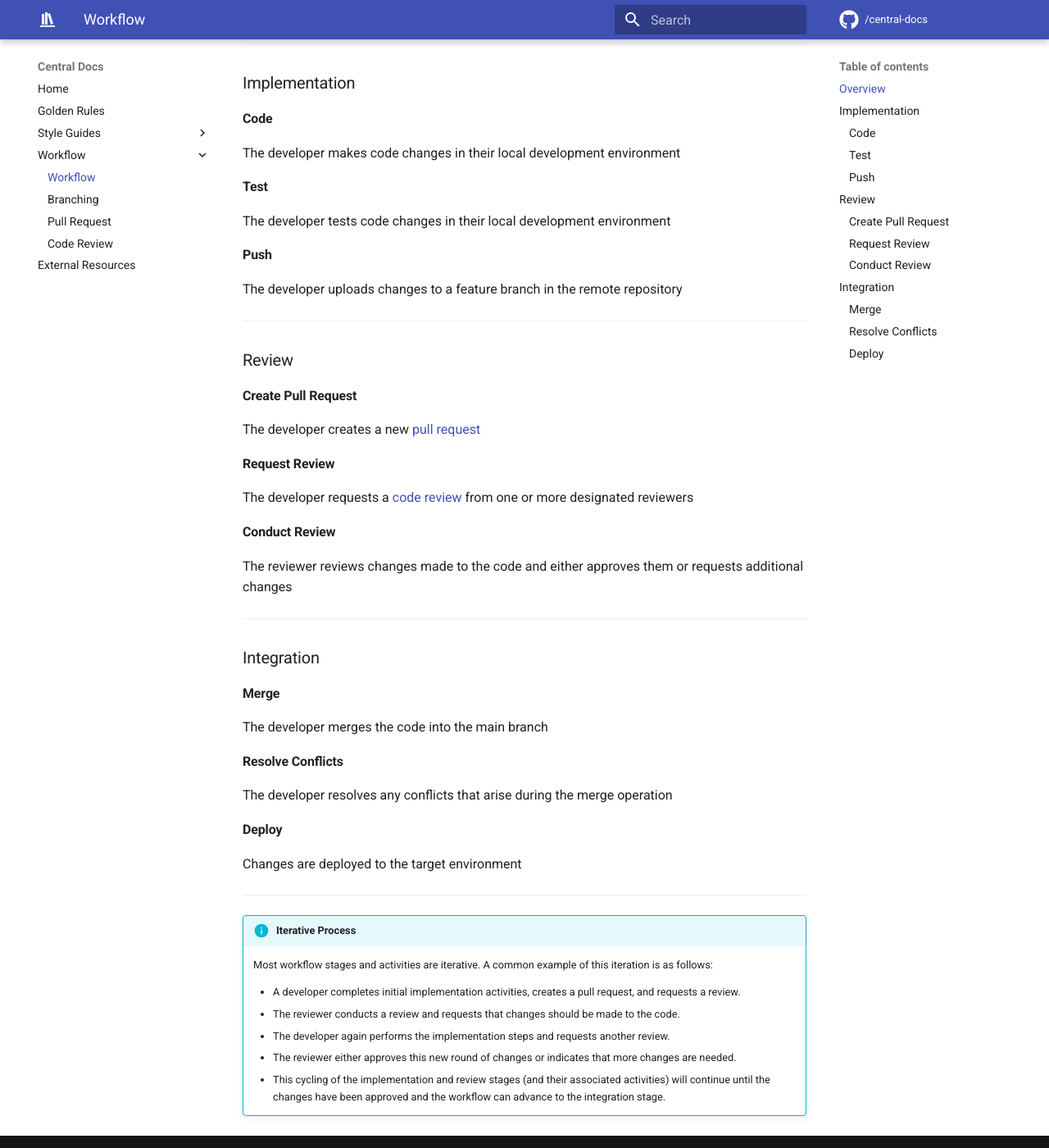
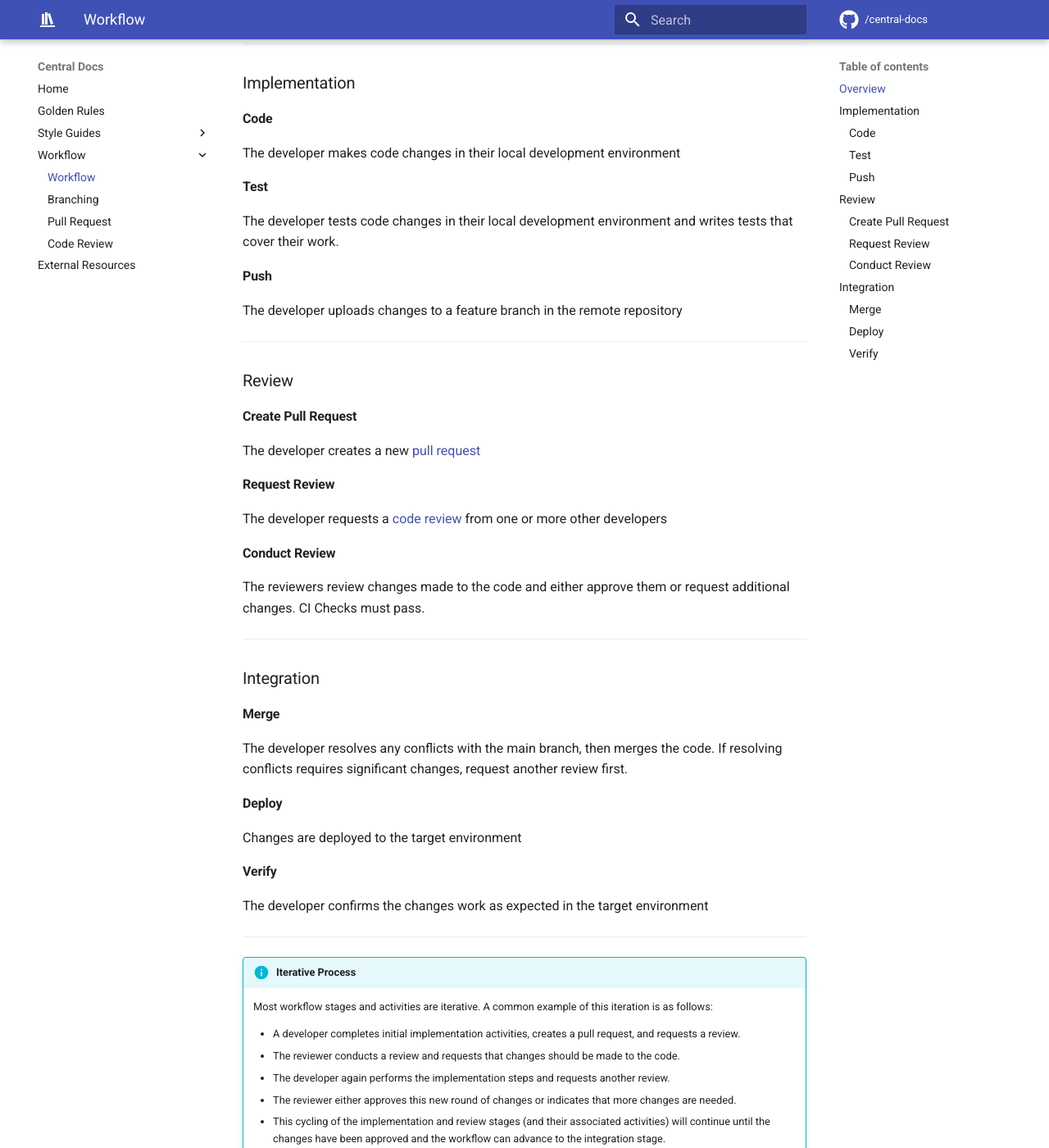
Before and after one commit to city-of-saint-louis/central-docs, an MkDocs documentation site: the page built from docs/workflow.md, in a window 1280 px wide and 1400 px high, scrolled down 316 px. Shown: the whole window at 82% size. Built offline with MkDocs 1.6.1 and Material for MkDocs 9.7.7, drawn with Linux system fonts in a browser that asks for light colours; comment, search, counter and statistics services are not loaded.

Commit message:
Align workflow with golden rules

```diff
--- a/docs/workflow.md
+++ b/docs/workflow.md
@@ -9,7 +9,7 @@ ___
 #### Code
 The developer makes code changes in their local development environment
 #### Test
-The developer tests code changes in their local development environment
+The developer tests code changes in their local development environment and writes tests that cover their work.
 #### Push
 The developer uploads changes to a feature branch in the remote repository
 ___
@@ -17,18 +17,17 @@ ___
 #### Create Pull Request
 The developer creates a new [pull request](pull-request.md)
 #### Request Review
-The developer requests a [code review](code-review.md) from one or more designated reviewers
+The developer requests a [code review](code-review.md) from one or more other developers
 #### Conduct Review
-The reviewer reviews changes made to the code and either approves them or requests additional changes
-
+The reviewers review changes made to the code and either approve them or request additional changes. CI Checks must pass.
 ___
 ### Integration
 #### Merge
-The developer merges the code into the main branch
-#### Resolve Conflicts
-The developer resolves any conflicts that arise during the merge operation
+The developer resolves any conflicts with the main branch, then merges the code. If resolving conflicts requires significant changes, request another review first.
 #### Deploy
 Changes are deployed to the target environment
+#### Verify
+The developer confirms the changes work as expected in the target environment
 
 ___
 !!! info "Iterative Process"
```
